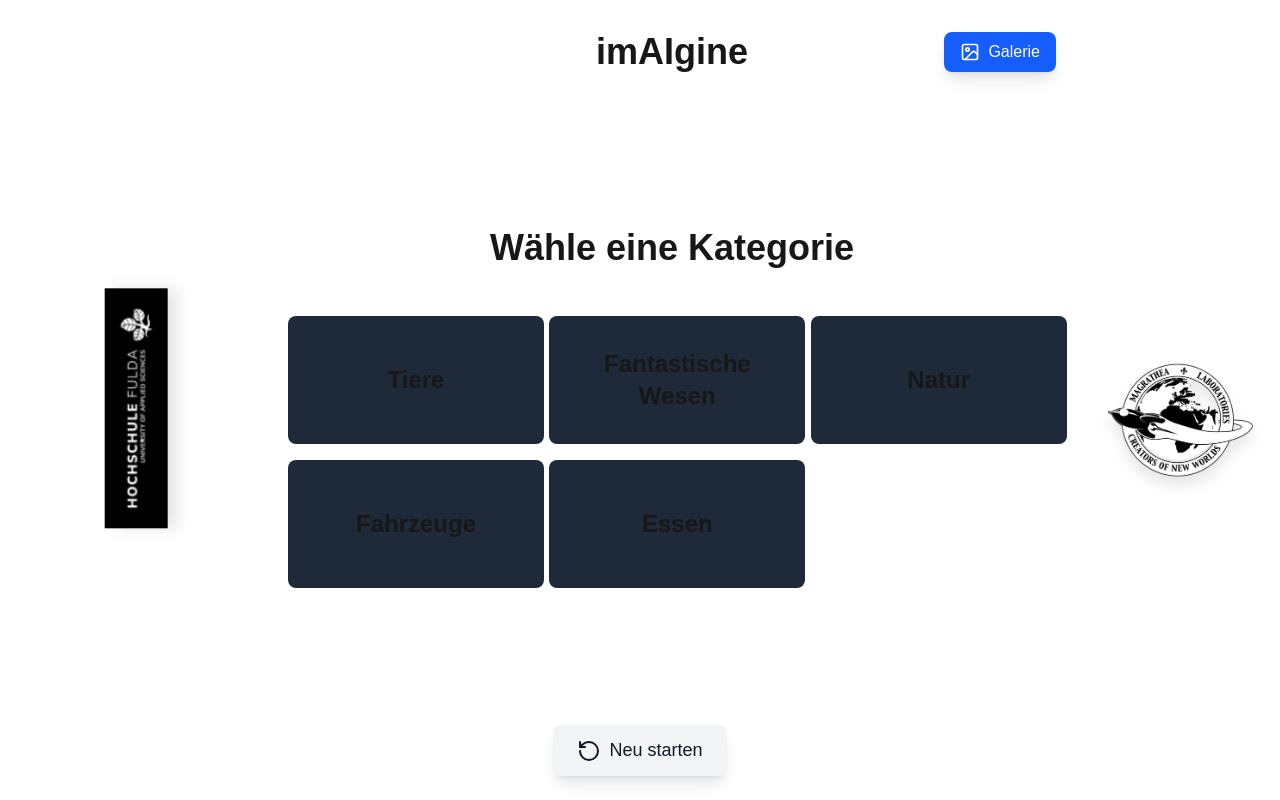
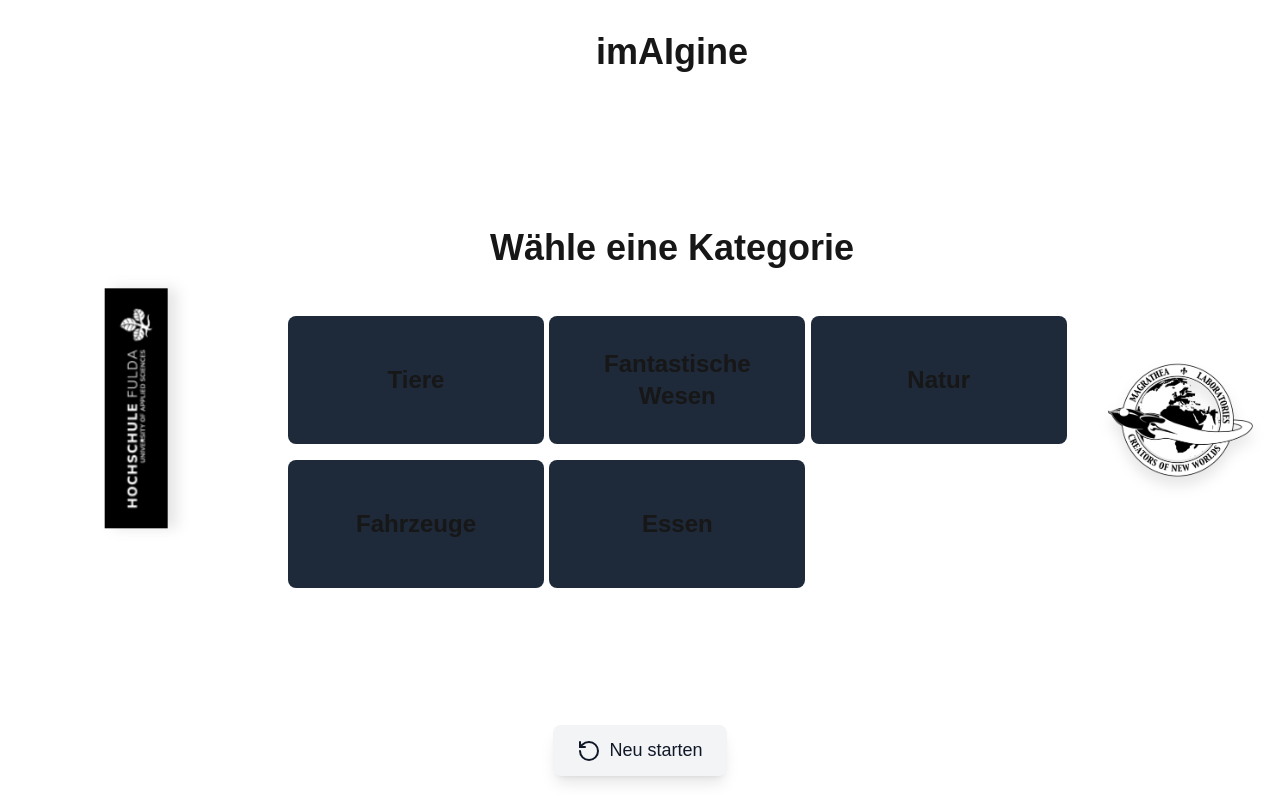
Before and after one commit to Noodlesalat/pic-finisher-next, a Next.js app: page / in a window 1280 px wide. Built offline with nearby package versions, Linux system fonts and the light colour scheme.

Commit message:
removed links between explorer and main app

```diff
--- a/app/components/pages/Navigation.tsx
+++ b/app/components/pages/Navigation.tsx
@@ -1,20 +1,9 @@
-import Link from "next/link";
-import { ImageIcon } from "lucide-react";
-
 export function Navigation() {
   return (
     <div className="flex items-center mb-8">
       <div className="flex-1" />
       <h1 className="text-4xl font-bold flex-1 text-center">imAIgine</h1>
-      <div className="flex gap-4 flex-1 justify-end">
-        <Link
-          href="/explorer"
-          className="flex items-center gap-2 px-4 py-2 rounded-lg bg-blue-600 hover:bg-blue-700 text-white shadow-lg transition-colors"
-        >
-          <ImageIcon className="w-5 h-5" />
-          Galerie
-        </Link>
-      </div>
+      <div className="flex gap-4 flex-1 justify-end"></div>
     </div>
   );
 }
--- a/app/explorer/page.tsx
+++ b/app/explorer/page.tsx
@@ -1,11 +1,9 @@
 "use client";
 
 import { useState, useEffect } from "react";
-import Link from "next/link";
 import { ImageGroupList } from "@/app/components/explorer/ImageGroupList";
 import { ImageGroupDetail } from "@/app/components/explorer/ImageGroupDetail";
 import type { ExplorerImageGroup } from "@/app/types/explorer";
-import { ArrowLeft } from "lucide-react";
 
 export default function ExplorerPage() {
   const [imageGroups, setImageGroups] = useState<ExplorerImageGroup[]>([]);
@@ -87,13 +85,6 @@ export default function ExplorerPage() {
           <h1 className="text-2xl font-bold text-gray-900 dark:text-white">
             {selectedGroup ? `${selectedGroup.prompt}` : "Bildergalerie"}
           </h1>
-          <Link
-            href="/"
-            className="flex items-center gap-2 px-4 py-2 text-blue-600 hover:text-blue-700 dark:text-blue-400 dark:hover:text-blue-300 transition-colors"
-          >
-            <ArrowLeft className="w-4 h-4" />
-            Zur Erstellung
-          </Link>
         </div>
       </header>
 
```
